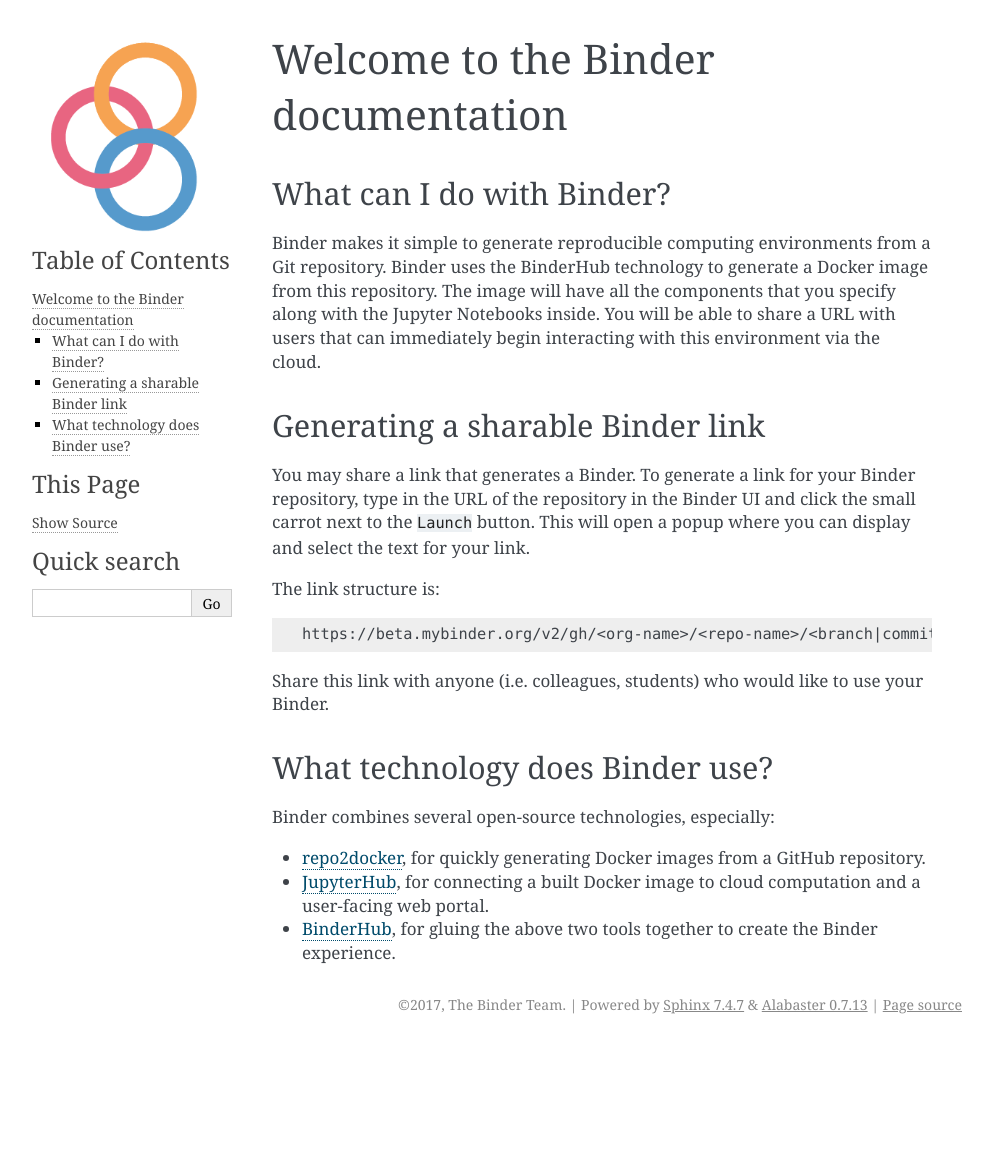
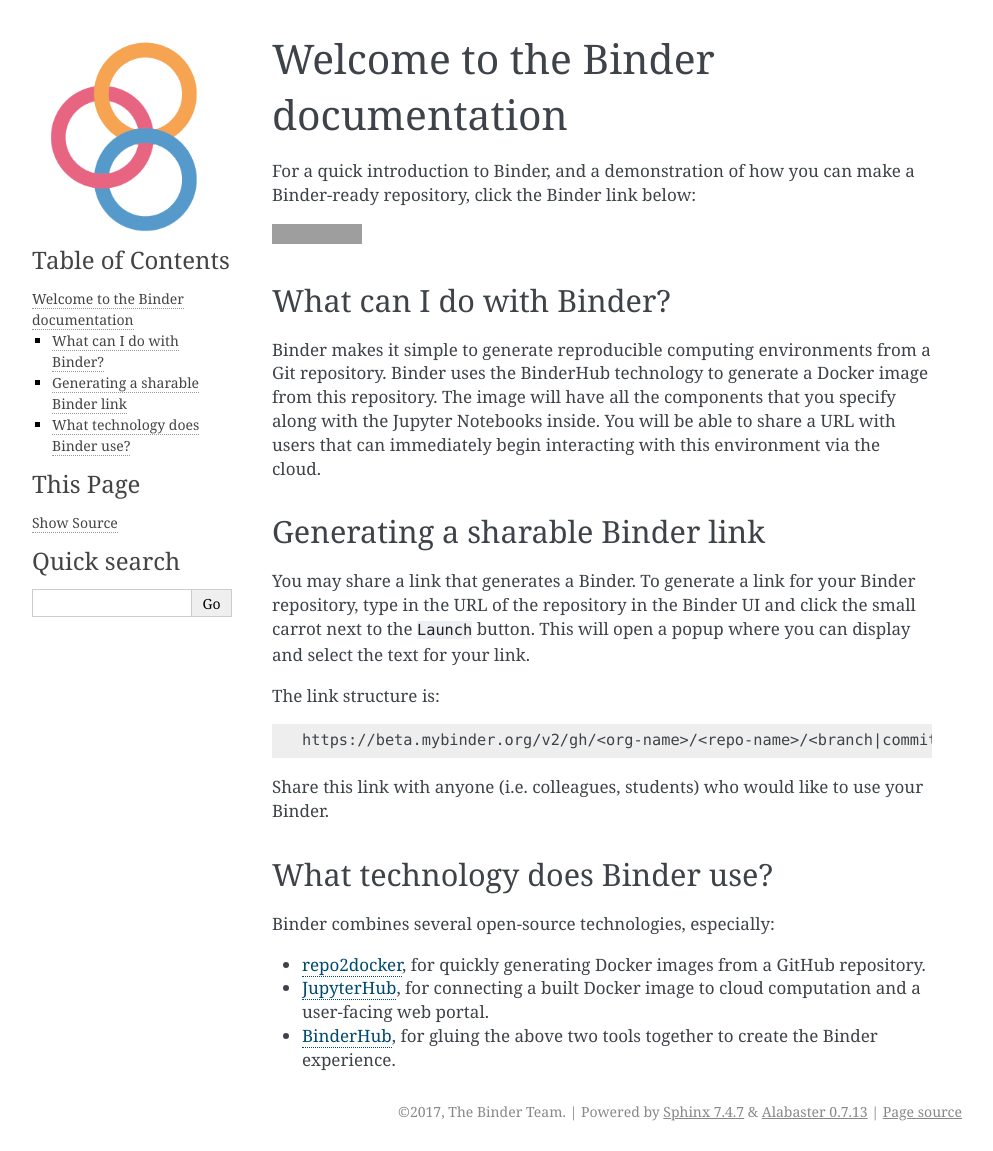
Before and after one commit to jupyterhub/mybinder.org-user-guide, a Sphinx documentation site: the page built from doc/introduction.rst, in a window 1280 px wide. Shown: the whole page, without its empty margins (148-1141 px from the left). Built offline with Sphinx 7.4.7, drawn with Linux system fonts in a browser that asks for light colours; before the commit the page ends 1044 px from its top, so only the background shows below that; grey boxes are pictures that could not be loaded.

Commit message:
adding intro link

```diff
--- a/doc/introduction.rst
+++ b/doc/introduction.rst
@@ -1,5 +1,11 @@
 Welcome to the Binder documentation
 ===================================
+
+For a quick introduction to Binder, and a demonstration of how you can
+make a Binder-ready repository, click the Binder link below:
+
+.. image:: https://mybinder.org/badge.svg
+   :target: https://mybinder.org/v2/gh/binder-examples/zero-to-binder/master?filepath=intro-to-binder.ipynb
 
 What can I do with Binder?
 --------------------------
```
